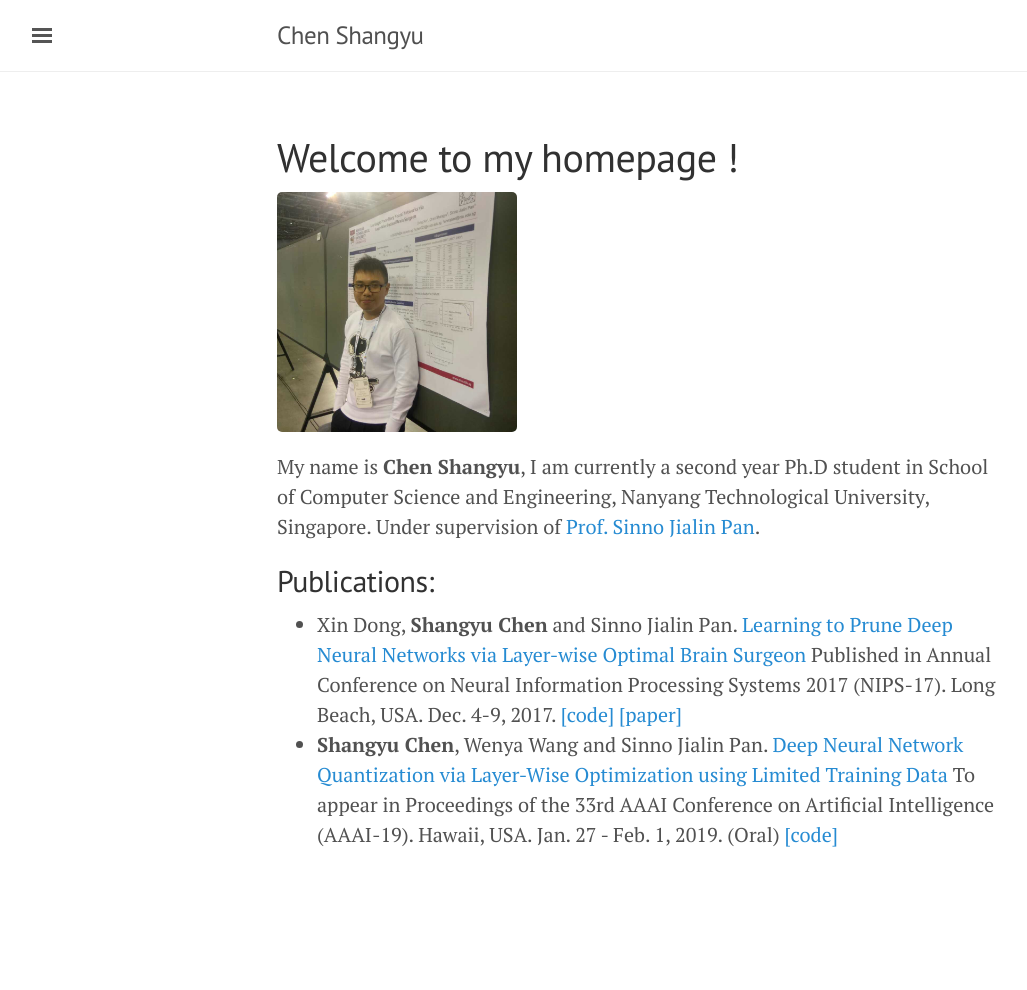
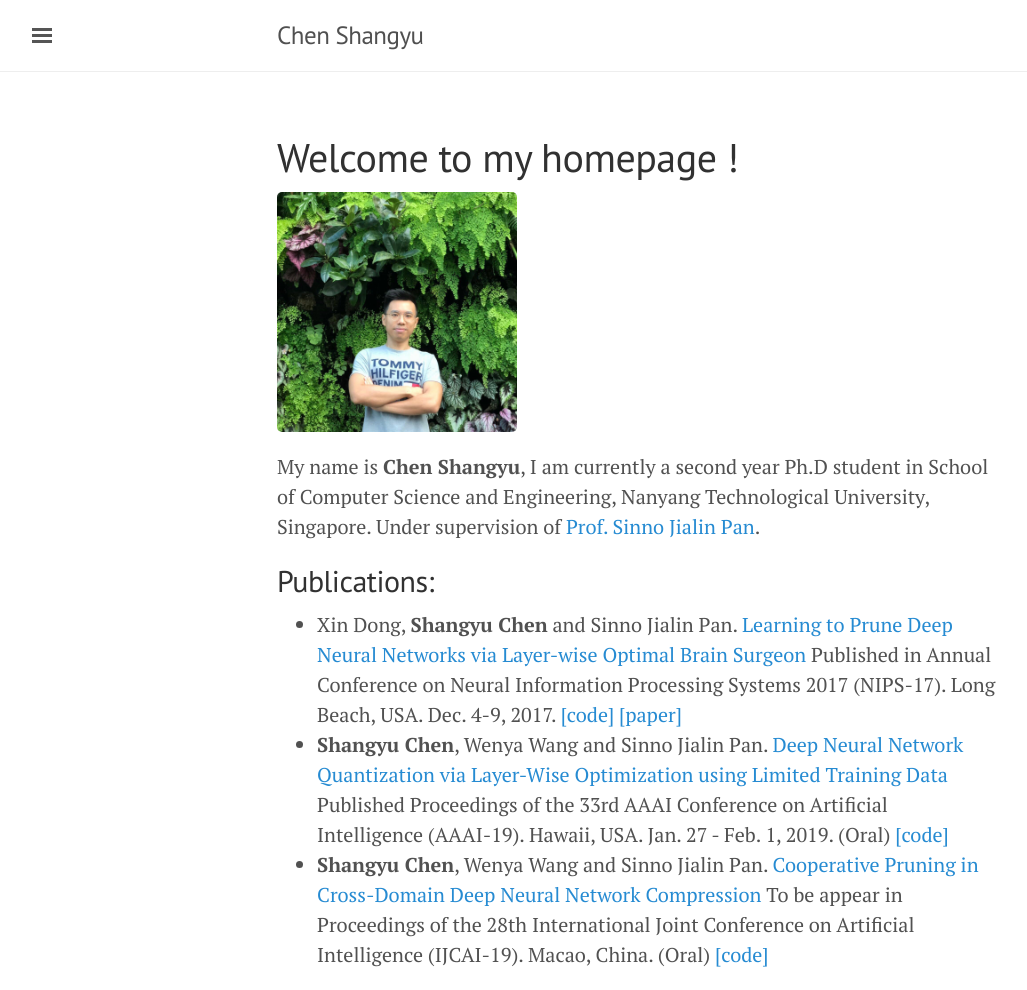
Before and after one commit to csyhhu/csyhhu.github.io, a Jekyll site: the page built from index.html, in a window 1280 px wide. Shown: the whole page, without its empty margins (3-1030 px from the left). Built offline with Jekyll 4.4.1, drawn with Linux system fonts in a browser that asks for light colours; the list of posts is cut into pages by our own code; before the commit the page ends 900 px from its top, so only the background shows below that.

Commit message:
Change figure and add IJCAI

```diff
--- a/index.html
+++ b/index.html
@@ -6,7 +6,7 @@ title: Home
 <h1> Welcome to my homepage ! </h1>
 
 
-<img style="height:240px", src="/images/nips.jpg"/>
+<img style="height:240px", src="/images/avator.jpg"/>
 
 
 <p>My name is <b>Chen Shangyu</b>, I am currently a second year Ph.D student in School of Computer Science and Engineering, Nanyang Technological University, Singapore. Under supervision of <a href="http://www.ntu.edu.sg/home/sinnopan/">Prof. Sinno Jialin Pan</a>.</p>
@@ -22,6 +22,8 @@ title: Home
 <ul>
 <li> Xin Dong, <b>Shangyu Chen</b> and Sinno Jialin Pan. <a href=https://arxiv.org/abs/1705.07565>Learning to Prune Deep Neural Networks via Layer-wise Optimal Brain Surgeon</a> Published in Annual Conference on Neural Information Processing Systems 2017 (NIPS-17). Long Beach, USA. Dec. 4-9, 2017. <a href=https://github.com/csyhhu/L-OBS>[code]</a> <a href=https://papers.nips.cc/paper/7071-learning-to-prune-deep-neural-networks-via-layer-wise-optimal-brain-surgeon>[paper]</a> </li>
 
-<li> <b>Shangyu Chen</b>, Wenya Wang and Sinno Jialin Pan. <a href=https://csyhhu.github.io/>Deep Neural Network Quantization via Layer-Wise Optimization using Limited Training Data</a> To appear in Proceedings of the 33rd AAAI Conference on Artificial Intelligence (AAAI-19). Hawaii, USA. Jan. 27 - Feb. 1, 2019. (Oral) <a href=https://github.com/csyhhu/L-DNQ>[code]</a>
+<li> <b>Shangyu Chen</b>, Wenya Wang and Sinno Jialin Pan. <a href=https://csyhhu.github.io/>Deep Neural Network Quantization via Layer-Wise Optimization using Limited Training Data</a> Published Proceedings of the 33rd AAAI Conference on Artificial Intelligence (AAAI-19). Hawaii, USA. Jan. 27 - Feb. 1, 2019. (Oral) <a href=https://github.com/csyhhu/L-DNQ>[code]</a>
+
+<li> <b>Shangyu Chen</b>, Wenya Wang and Sinno Jialin Pan. <a href=https://csyhhu.github.io/>Cooperative Pruning in Cross-Domain Deep Neural Network Compression</a> To be appear in Proceedings of the 28th International Joint Conference on Artificial Intelligence (IJCAI-19). Macao, China. (Oral) <a href=https://csyhhu.github.io>[code]</a>
 
 </ul>
```
Also changed, not shown: about.md (+2 -2 lines), images/avator.jpg (added).
